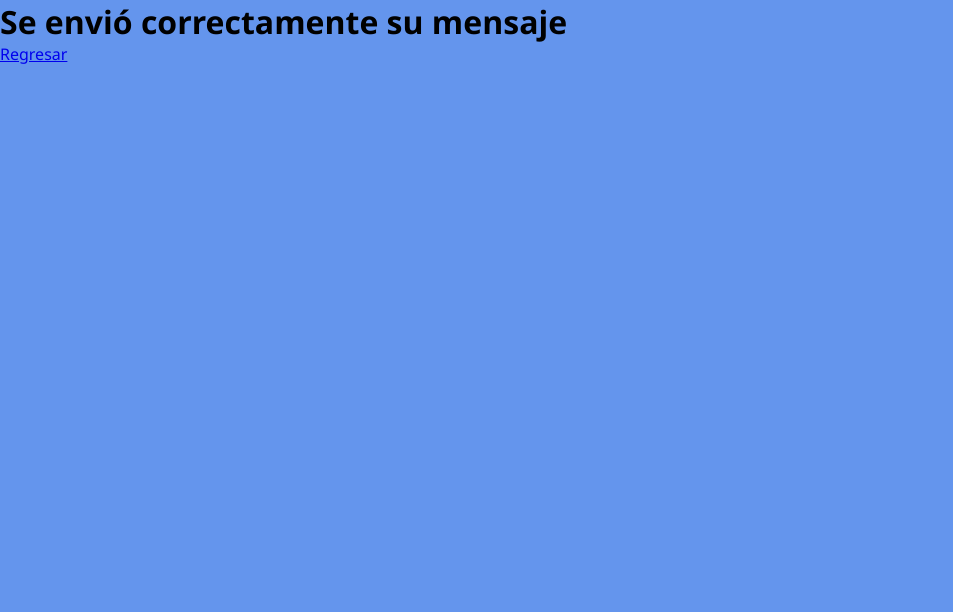
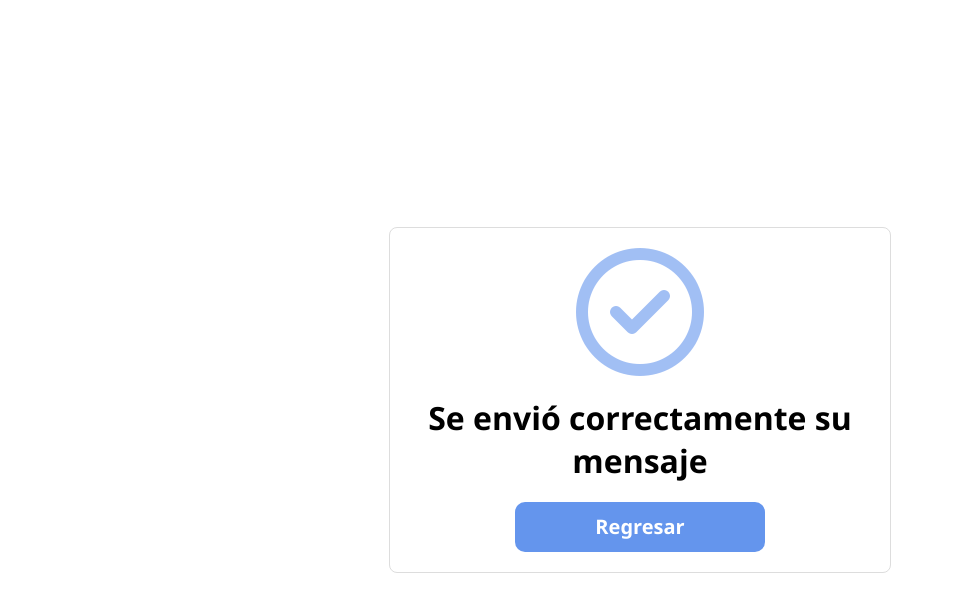
Before and after one commit to JorgeFabian315/ProyectoClienteServidorVMS, a plain HTML site: page ProyectoClienteServidorVMS/Assets/regresar.html in a window 1280 px wide. Shown: the whole page, without its empty margins (0-953 px from the left). Drawn offline with Linux system fonts and the light colour scheme.

Commit message:
Estilos para ventana regresar

```diff
--- a/ProyectoClienteServidorVMS/Assets/regresar.html
+++ b/ProyectoClienteServidorVMS/Assets/regresar.html
@@ -4,18 +4,65 @@
 <head>
     <meta charset="UTF-8">
     <meta name="viewport" content="width=device-width, initial-scale=1.0">
-    <link rel="stylesheet" href="style.css">
+    <script src="https://kit.fontawesome.com/9c74a791f2.js" crossorigin="anonymous"></script>
     <title>Document</title>
     <style>
-        body{
-            background-color:cornflowerblue;
+        * {
+            margin: 0;
         }
+
+        html,
+        body {
+            font-family: 'Segoe UI', Tahoma, Geneva, Verdana, sans-serif;
+            height: 100%;
+            width: 100%;
+        }
+
+        body {
+            display: flex;
+        }
+
+        .msj {
+            display: flex;
+            align-items: center;
+            flex-direction: column;
+            max-width: 500px;
+            min-width: 260px;
+            margin: auto;
+            text-align: center;
+            border: 1px solid #ddd;
+            border-radius: 8px;
+        }
+
+            .msj a {
+                height: 50px;
+                width: 50%;
+                border-radius: 10px;
+                background-color: #6495ED;
+                color: white;
+                font-size: 1.25em;
+                font-weight: 600;
+                border: none;
+                margin: 20px auto;
+                text-decoration: none;
+                line-height: 50px;
+            }
+
+            .msj i {
+                font-size: 8em;
+                margin: 20px auto;
+                color: cornflowerblue;
+                opacity: 0.6;
+            }
     </style>
 </head>
 
 <body>
-    <h1>Se envió correctamente su mensaje</h1>
-    <a href="/vms/">Regresar</a>
+    <div class="msj">
+        <i class="fa-regular fa-circle-check"></i>
+        <h1>Se envió correctamente su mensaje</h1>
+        <a href="/vms/">Regresar</a>
+    </div>
 </body>
 
 </html>
```
